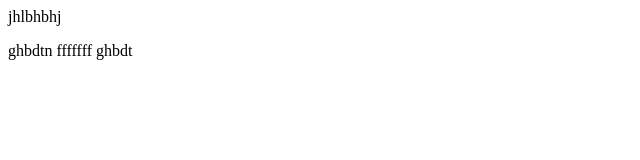
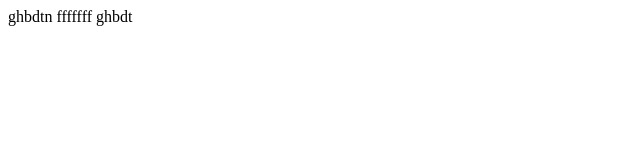
Before and after one commit to spilbertina/git-test, a plain HTML site: page index.html in a window 1280 px wide. Shown: the whole page, without its empty margins (0-640 px from the left). Drawn offline with Linux system fonts and the light colour scheme.

Commit message:
deleted wrong string

```diff
--- a/index.html
+++ b/index.html
@@ -1,7 +1,6 @@
 <html>
 <body>
 
-jhlbhbhj
 <p>ghbdtn fffffff  ghbdt</p>
 
 
```
